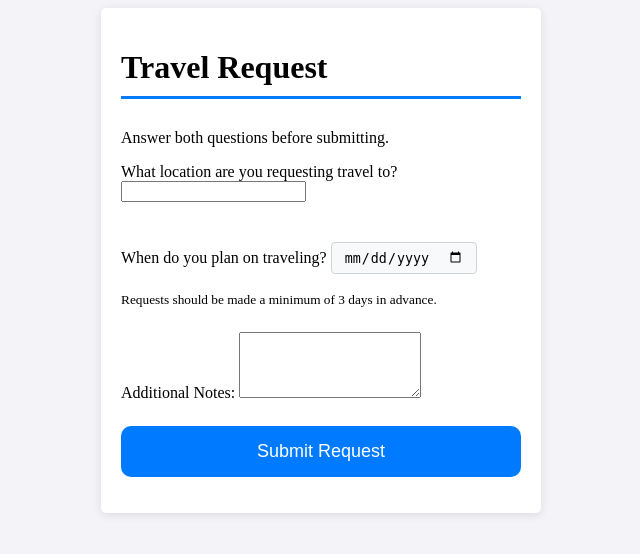
After one commit to rosenb26/Software-Engineering-Group-Project, a Flask app: page /travel-requests in a window 1280 px wide. The commit adds this page. Shown: the top 554 px of the page, without its empty margins (319-959 px from the left). Run offline with Flask 3, Linux system fonts and the light colour scheme; some libraries are stand-ins or nearby versions.

Commit message:
Work order pages created

```diff
--- a/SpringOakWebApp3.0/app.py
+++ b/SpringOakWebApp3.0/app.py
@@ -224,11 +224,105 @@ def resident_homepage():
         # Redirect to the resident login page if the resident isn't logged in
         return redirect(url_for('resident_login'))
 
-@app.route('/resident-requests')
+@app.route('/resident-requests', methods=['GET', 'POST'])
 def resident_requests():
-    return render_template('resident_request.html')
+    if request.method == 'POST':
+        # Check the request type when button is selected
+        if 'travel_requests' in request.form:
+            return redirect(url_for('travel_requests'))
+        if 'maintenance_requests' in request.form:
+            return redirect(url_for('maintenance_requests'))
+        if 'doctor_requests' in request.form:
+            return redirect(url_for('doctor_requests'))
 
+    return render_template('resident_requests.html')
 
+@app.route('/doctor-requests', methods=['GET', 'POST'])
+def doctor_request():
+    if request.method == 'POST':
+        # Get residentID from session information
+        resident_id = session.get('resident_id')
+
+        # Get form data
+        visit_type = request.form['visit_type']
+        notes = request.form['notes']
+        status = 'Pending'
+
+        # Retrieve resident data
+        cursor = db_connection()
+        resident_data = cursor.execute('SELECT * FROM Residents WHERE residentID = ?', (resident_id)).fetchone()
+
+        with db_connection as connection:
+            cursor = connection.cursor()
+            cursor.execute( "INSERT INTO Doctor_Request (residentFirstName, residentLastName, submissionDate, roomNumber, visitType, residentID, notes, status) "
+                "VALUES (?, ?, date('now'), ?, ?, ?, ?, ?)",
+                (resident_data['residentFirstName'], resident_data['residentLastName'], resident_data['roomNumber'], visit_type, resident_id, notes, status)
+            )
+            connection.commit()
+        return redirect(url_for('resident_homepage'))
+
+    return render_template('doctor_requests.html')
+
+@app.route('/maintenance-requests', methods=['GET', 'POST'])
+def maintenance_requests():
+    if request.method == 'POST':
+        # Get residentID from session information
+        resident_id = session.get('resident_id')
+
+        # Get form data
+        work_type = request.form['work_type']
+        notes = request.form['notes']
+        status = 'Pending'
+
+        # Retrieve resident data
+        cursor = db_connection()
+        resident_data = cursor.execute('SELECT * FROM Residents WHERE residentID = ?', (resident_id)).fetchone()
+
+        # Insert data into the Maintenance_Request table
+        with db_connection() as connection:
+            cursor = connection.cursor()
+            cursor.execute(
+                "INSERT INTO Maintenance_Request (residentFirstName, residentLastName, submissionDate, roomNumber, workType, residentID, notes, status) "
+                "VALUES (?, ?, date('now'), ?, ?, ?, ?, ?)",
+                (resident_data['residentFirstName'], resident_data['residentLastName'], resident_data['roomNumber'], work_type, resident_id, notes, status)
+            )
+            connection.commit()
+
+        return redirect(url_for('resident_homepage'))
+
+        # Render the maintenance request page
+    return render_template('maintenance_requests.html')
+
+@app.route('/travel-requests', methods=['GET', 'POST'])
+def travel_requests():
+    if request.method == 'POST':
+        # Get residentID from session information
+        resident_id = session.get('resident_id')
+
+        # Retrieve resident data
+        cursor = db_connection()
+        resident_data = cursor.execute('SELECT * FROM Residents WHERE residentID = ?', (resident_id)).fetchone()
+
+        # Get form data
+        location_requested = request.form['location_requested']
+        date_requested = request.form['date_requested']
+        notes = request.form['notes']
+        status = 'Pending'
+
+        # Insert data into the Travel_Request table
+        with db_connection() as connection:
+            cursor = connection.cursor()
+            cursor.execute(
+                "INSERT INTO Travel_Request (residentID, residentFirstName, residentLastName, submissionDate, dateRequested, locationRequested, notes, status) "
+                "VALUES (?, ?, date('now'), ?, ?, ?, ?)",
+                (resident_id, resident_data['residentFirstName'], resident_data['residentLastName'], date_requested, location_requested, notes, status)
+            )
+            connection.commit()
+
+        return redirect(url_for('resident_homepage'))
+
+        # Render the travel request page
+    return render_template('travel_requests.html')
 
 @app.route('/logout', methods=['POST'])
 def logout():
--- a/SpringOakWebApp3.0/templates/resident_requests.html
+++ b/SpringOakWebApp3.0/templates/resident_requests.html
@@ -9,13 +9,13 @@
     <div class="container mt-5">
         <h1 class="mb-4">Resident Dashboard</h1>
         <div class="d-flex flex-wrap">
-            <a href="/travel-request" class="m-2">
+            <a href="/travel-requests" class="m-2">
                 <button class="btn btn-primary btn-lg">Travel Request</button>
             </a>
-            <a href="/maintenance-request" class="m-2">
+            <a href="/maintenance-requests" class="m-2">
                 <button class="btn btn-primary btn-lg">Maintenance Request</button>
             </a>
-            <a href="/doctor-request" class="m-2">
+            <a href="/doctor-requests" class="m-2">
                 <button class="btn btn-primary btn-lg">Doctor Request</button>
             </a>
             <form action="/logout" method="post" class="m-2">
--- /dev/null
+++ b/SpringOakWebApp3.0/templates/travel_requests.html
@@ -0,0 +1,36 @@
+<!DOCTYPE html>
+<html lang="en">
+<head>
+    <meta charset="UTF-8">
+    <meta name="viewport" content="width=device-width, initial-scale=1.0">
+    <link rel="stylesheet" href="{{ url_for('static', filename='style.css') }}">
+    <title>Travel Request</title>
+</head>
+<body>
+    <div class="container">
+        <h1 class="mt-5">Travel Request</h1>
+        <p class="mb-4">Answer both questions before submitting.</p>
+
+        <form action="/submit-travel-request" method="post" class="mt-4">
+            <div class="mb-3">
+                <label for="location_requested" class="form-label">What location are you requesting travel to?</label>
+                <input type="text" id="location_requested" name="location_requested" class="form-control" required>
+            </div>
+
+            <div class="mb-3">
+                <label for="date_requested" class="form-label">When do you plan on traveling?</label>
+                <input type="date" id="date_requested" name="date_requested" class="form-control" required>
+                <small class="text-muted">Requests should be made a minimum of 3 days in advance.</small>
+            </div>
+
+            <div class="mb-3">
+                <label for="notes" class="form-label">Additional Notes:</label>
+                <textarea id="notes" name="notes" class="form-control" rows="4"></textarea>
+            </div>
+
+            <button type="submit" class="btn btn-primary">Submit Request</button>
+        </form>
+    </div>
+    <script src="{{ url_for('static', filename='bootstrap.bundle.min.js') }}"></script>
+</body>
+</html>
```
Also changed, not shown: SpringOakWebApp3.0/springoaks.sql (+7 -2 lines), SpringOakWebApp3.0/templates/doctor_requests.html (added, +34 -0 lines), SpringOakWebApp3.0/templates/maintenance_requests.html (added, +37 -0 lines).
